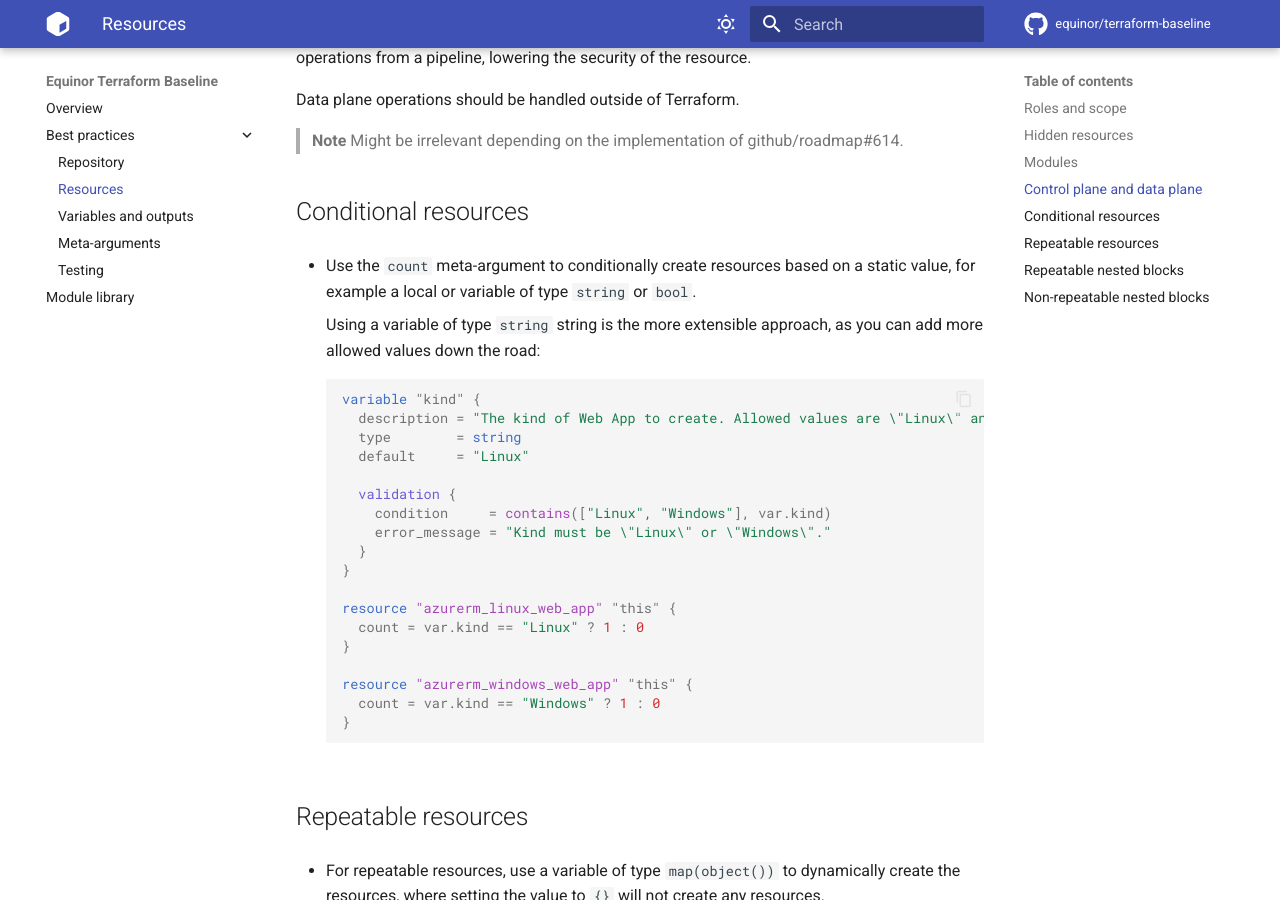
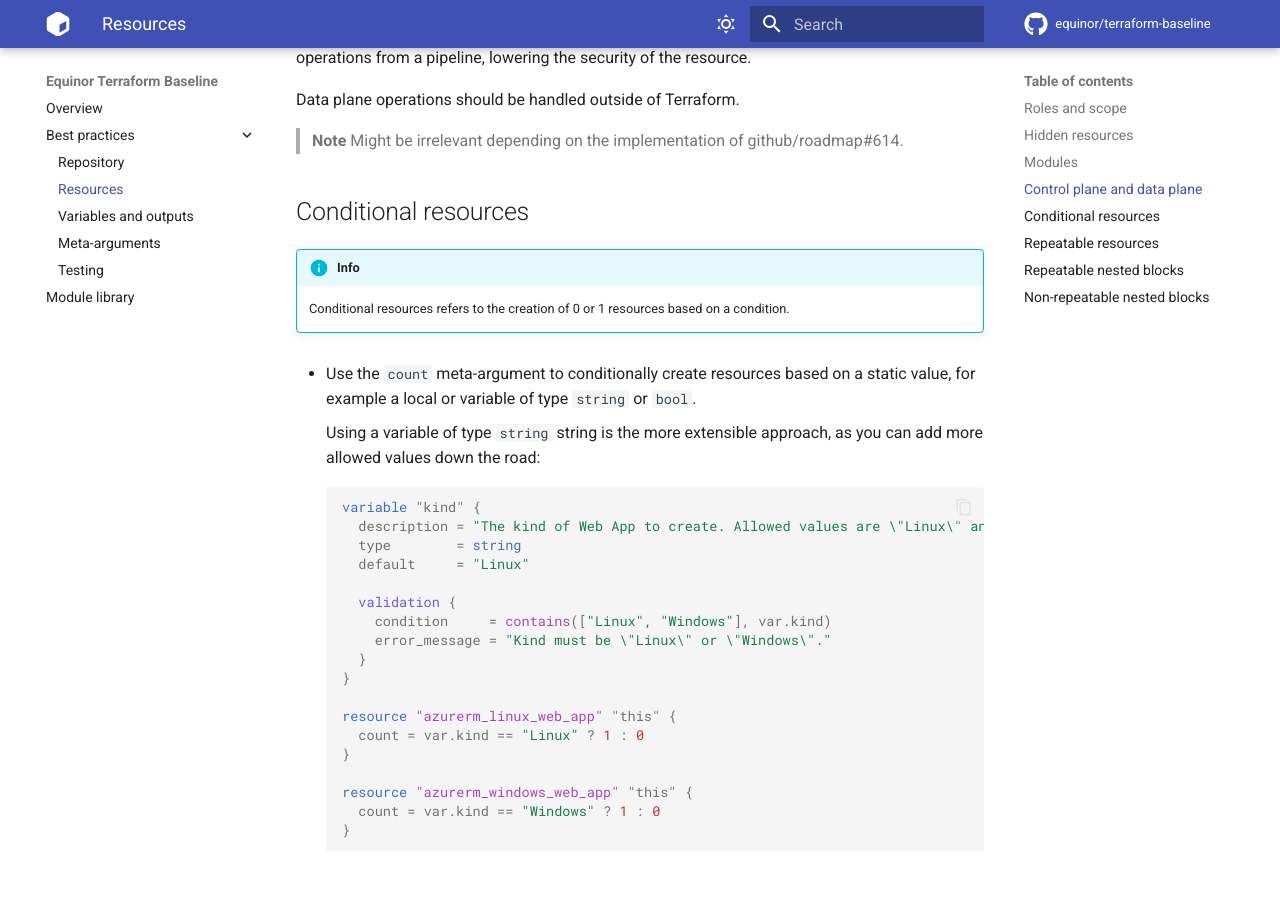
Before and after one commit to equinor/terraform-baseline, an MkDocs documentation site: the page built from docs/best-practices/resources.md, in a window 1280 px wide and 900 px high, scrolled down 1240 px. Built offline with MkDocs 1.6.1 and Material for MkDocs 9.7.7, drawn with Linux system fonts in a browser that asks for light colours; comment, search, counter and statistics services are not loaded.

Commit message:
docs: clarify conditional resources

```diff
--- a/docs/best-practices/resources.md
+++ b/docs/best-practices/resources.md
@@ -30,6 +30,9 @@
   > **Note** Might be irrelevant depending on the implementation of github/roadmap#614.
 
 ## Conditional resources
+
+!!! info
+    Conditional resources refers to the creation of 0 or 1 resources based on a condition.
 
 - Use the `count` meta-argument to conditionally create resources based on a static value, for example a local or variable of type `string` or `bool`.
 
```
